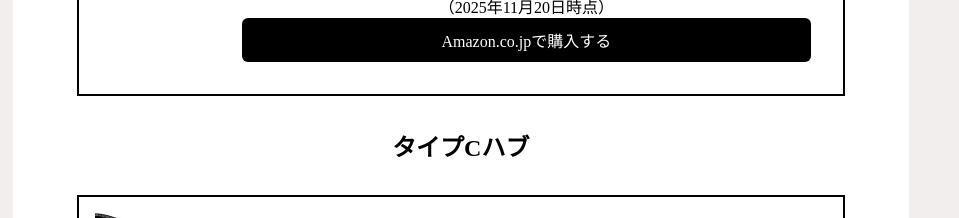
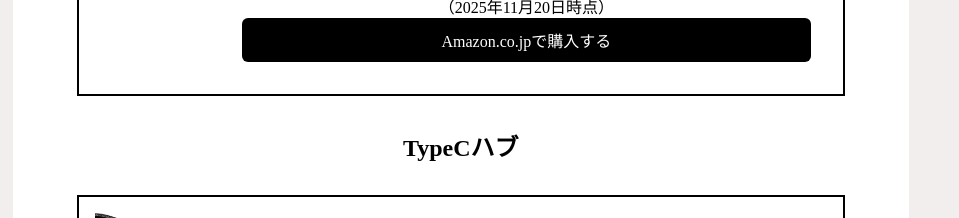
Before and after one commit to legoshu01s/Erulog, a plain HTML site: page [n]desk-introduce.html in a window 1280 px wide. Shown: the part 2700-2918 px from the top of the page, without its empty margins (0-959 px from the left). Drawn offline with Linux system fonts and the light colour scheme; some packages are replaced by stand-ins of ours; a web font is replaced by a local one.

Commit message:
[n]desk-introduce.html を更新

```diff
--- a/[n]desk-introduce.html
+++ b/[n]desk-introduce.html
@@ -136,7 +136,7 @@
                         </div>
                     </div>
                     <div class="content-group">
-                        <h2 id="lego6">タイプCハブ</h2>
+                        <h2 id="lego6">TypeCハブ</h2>
                         <div class="amazon-window">
                             <div class="article-display2">
                                 <a href="https://amzn.to/4qWP5Yy"><img src="images/Type-c-hub.png"></a>
```
